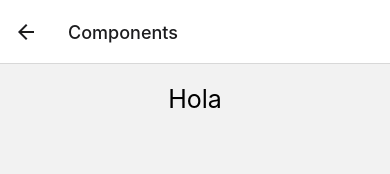
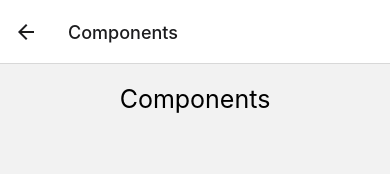
Before and after one commit to nicolas-aldao/react-native-udemy-course, a React Native app: screen /Components in a window 390 px wide. Shown: the top 174 px of the page. Built offline with nearby package versions, Linux system fonts and the light colour scheme.

Commit message:
Some changes

```diff
--- a/src/components/pages/ComponentsScreen/index.tsx
+++ b/src/components/pages/ComponentsScreen/index.tsx
@@ -6,8 +6,8 @@ interface Props {
   title?: string;
 }
 
-const ComponentsScreen: React.FC<Props> = ({ children }: any) => {
-  return <BasicLayout title="Hola">{children}</BasicLayout>;
+const ComponentsScreen: React.FC<Props> = ({children}: any) => {
+  return <BasicLayout title="Components">{children}</BasicLayout>;
 };
 
 export default ComponentsScreen;
```
